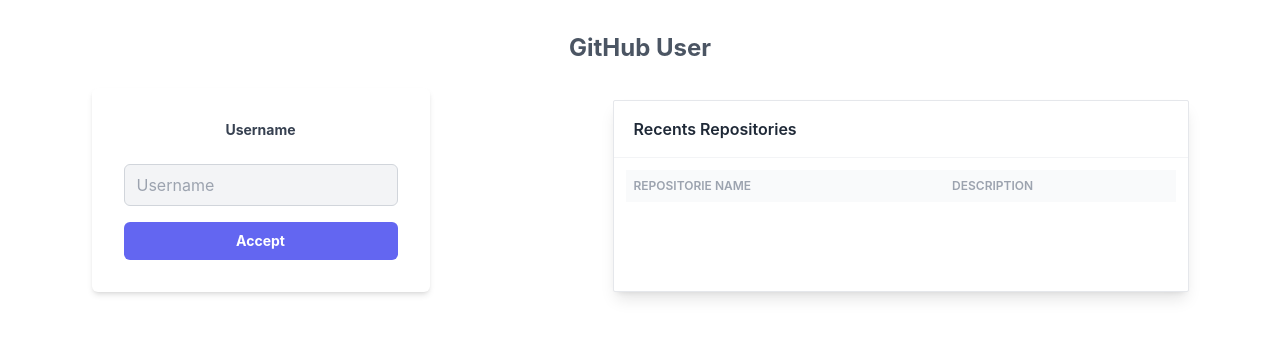
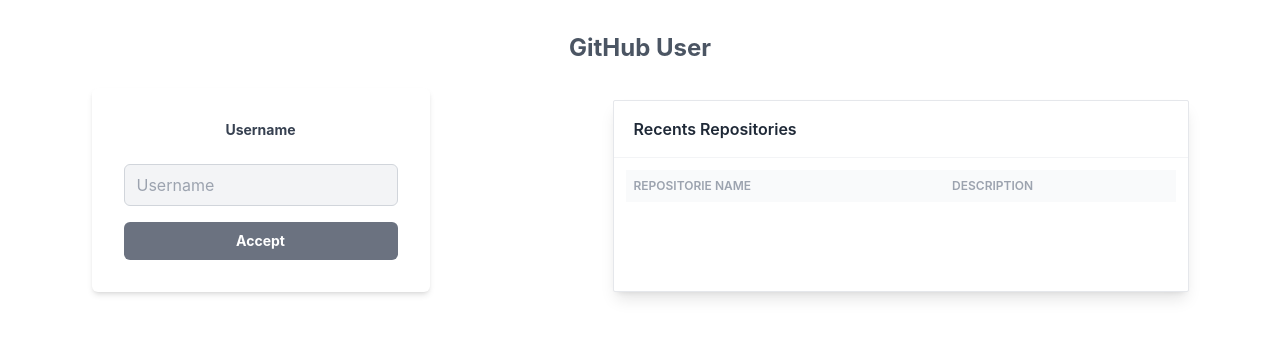
Before and after one commit to guidoernestolorenzoh/test, a React (Vite) app in the folder exam-app/: page / in a window 1280 px wide. Shown: the top 338 px of the page. Built offline with nearby package versions, Linux system fonts and the light colour scheme.

Commit message:
disabled button added

```diff
--- a/exam-app/src/GitHubUser.tsx
+++ b/exam-app/src/GitHubUser.tsx
@@ -7,33 +7,32 @@
 
   const handleSubm = async (e: any) => {
     e.preventDefault();
-    try{
+    try {
       const response = await fetch(`https://api.github.com/users/${username}`);
       const data = await response.json();
       if (response.ok) {
         setUserData(data);
       } else {
-        alert('No existe ese usuario');
+        alert("No existe ese usuario");
       }
 
-      const repoResponse = await fetch(`https://api.github.com/users/${username}/repos?sort=updated`);
+      const repoResponse = await fetch(
+        `https://api.github.com/users/${username}/repos?sort=updated`
+      );
       const repoJson = await repoResponse.json();
       if (repoResponse.ok) {
         setRecentRepos(repoJson);
       } else {
-        alert('No existen repositorios');
+        alert("No existen repositorios");
       }
-    }catch(error){
-      alert('Error: ' + error.message);
+    } catch (error: any) {
+      alert("Error: " + error.message);
     }
-
   };
 
   return (
     <div className="bg-gray-100 w-screen">
-      <div
-        className="flex flex-col absolute inset-0 py-8"
-      >
+      <div className="flex flex-col absolute inset-0 py-8">
         <h1 className="text-2xl font-bold mb-6 text-gray-600 text-center dark:text-white">
           GitHub User
         </h1>
@@ -53,21 +52,23 @@
                   type="text"
                   id="username"
                   value={username}
-                  onChange={(e: { target: { value: SetStateAction<string>; }; }) => setUsername(e.target.value)}
+                  onChange={(e: {
+                    target: { value: SetStateAction<string> };
+                  }) => setUsername(e.target.value)}
                   placeholder="Username"
-
                 />
-
               </div>
               <button
-                className="w-full bg-indigo-500 text-white text-sm font-bold py-2 px-4 rounded-md hover:bg-indigo-600 transition duration-300"
+                className="w-full bg-indigo-500 text-white text-sm font-bold py-2 px-4 rounded-md
+                  hover:bg-indigo-600 transition duration-300 disabled:bg-gray-500"
                 type="submit"
+                disabled={!username}
               >
                 Accept
               </button>
             </form>
 
-            {userData && recentRepos &&(
+            {userData && recentRepos && (
               <>
                 <div className="bg-white text-left rounded-lg overflow-hidden transition-all transform shadow-lg sm:my-8 sm:align-middle sm:max-w-sm sm:w-full dark:bg-gray-800">
                   <div className="items-center w-full mr-auto ml-auto relative max-w-7xl ">
@@ -91,15 +92,6 @@
                               {userData.bio}
                             </p>
                           </div>
-                          {/* <div className="w-full mt-6">
-<a
-className="flex text-center items-center justify-center w-full pt-4 pr-10 pb-4 pl-10 text-base
-                          font-medium text-white bg-indigo-600 rounded-xl transition duration-500 ease-in-out transform
-                          hover:bg-indigo-700 focus:outline-none focus:ring-2 focus:ring-offset-2 focus:ring-indigo-500"
->
-Hire me
-</a>
-</div> */}
                         </div>
                       </div>
                     </div>
@@ -208,12 +200,9 @@
                     </tr>
                   ))}
                 </tbody>
-
               </table>
-
             </div>
           </div>
-
         </div>
       </div>
     </div>
```
Lines whose indentation alone changed are shown as unchanged.
